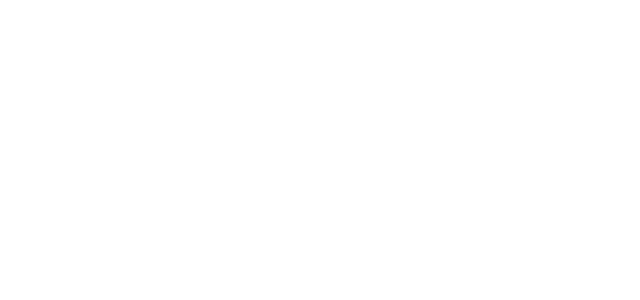
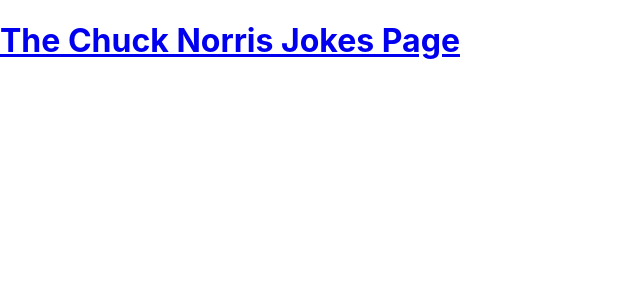
Before and after one commit to zsofiam/chuck-norris-typescript, a React (Create React App) app: page / in a window 1280 px wide. Shown: the top 300 px of the page, without its empty margins (0-640 px from the left). Built offline with nearby package versions, Linux system fonts and the light colour scheme.

Commit message:
[add] Header Component

```diff
--- a/package.json
+++ b/package.json
@@ -41,6 +41,7 @@
     ]
   },
   "devDependencies": {
+    "@types/react-router-dom": "^5.3.2",
     "typescript": "^4.4.4"
   }
 }
--- a/src/Components/Header.tsx
+++ b/src/Components/Header.tsx
@@ -1,7 +1,20 @@
+import {Link} from "react-router-dom";
+import Navbar from "./Navbar";
+
+
 export default function Header() {
+
     return (
-      <div className="header">
 
-      </div>
+            <div className="header">
+              <div className="title">
+                <h1>
+                  <Link to="/">The Chuck Norris Jokes Page</Link>
+                </h1>
+              </div>
+              <div id="logo"></div>
+
+              <Navbar />
+            </div>
     );
   }
--- /dev/null
+++ b/src/Components/Navbar.tsx
@@ -0,0 +1,7 @@
+export default function Navbar() {
+    return (
+        <div>
+
+        </div>
+      );
+}
```
Also changed, not shown: 1 other file (tests, documents, lock files or other folders).
